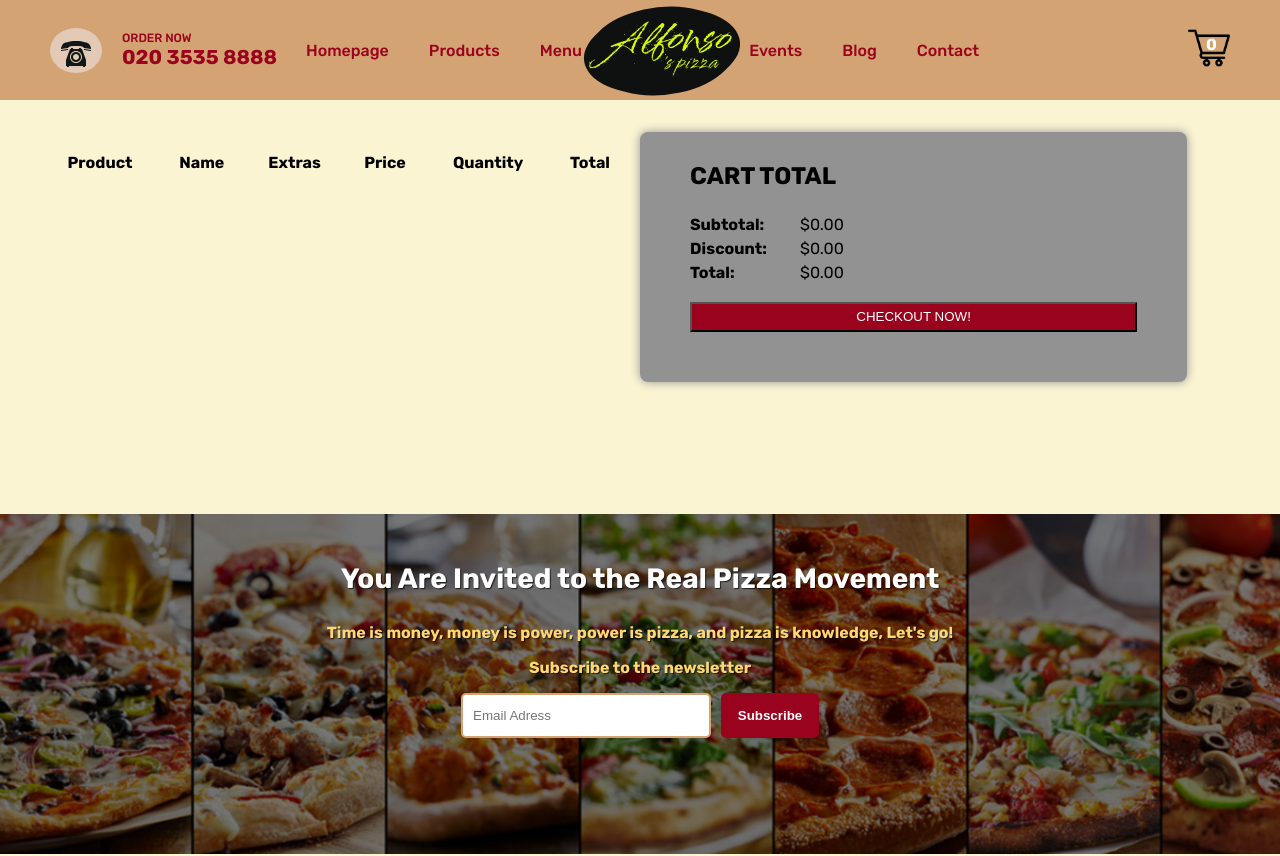
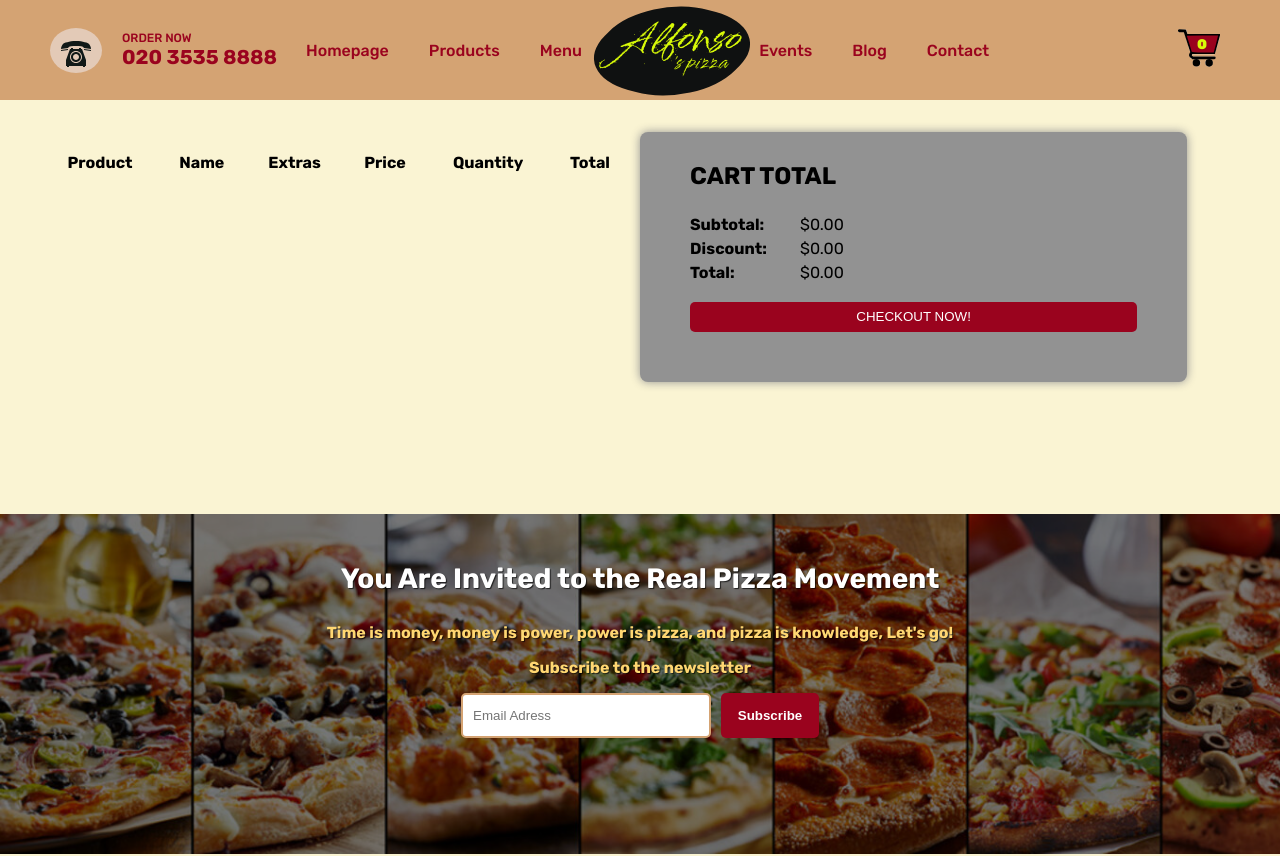
Before and after one commit to ChavesSWDev/next-pizza-app, a Next.js app: page /cart in a window 1280 px wide. Shown: the top 856 px of the page. Built offline with nearby package versions, Linux system fonts and the light colour scheme.

Commit message:
Cart style update

```diff
--- a/component/Navbar.jsx
+++ b/component/Navbar.jsx
@@ -126,7 +126,9 @@ const Navbar = () => {
         </div>
         <div className={styles.item}>
           <ul className={styles.list}>
-            <li className={styles.listItem}>Homepage</li>
+            <Link href="/" passHref >
+              <li className={styles.listItem}>Homepage</li>
+            </Link>
             <li className={styles.listItem}>Products </li>
             <li className={styles.listItem}>Menu</li>
             <p className="logo">
@@ -143,7 +145,7 @@ const Navbar = () => {
           <Link href="/cart" passHref>
             <div className={styles.cart}>
               <Image
-                src="/images/cart.png"
+                src="/images/cart1.svg"
                 width="42px"
                 height="42px"
                 alt="call"
--- a/styles/Footer.module.css
+++ b/styles/Footer.module.css
@@ -78,6 +78,7 @@
 }
 .card:first-child {
     width: 75%;
+    padding-left: 20px;
 }
 .card:last-child {
     width: 25%;
--- a/styles/Navbar.module.css
+++ b/styles/Navbar.module.css
@@ -71,22 +71,20 @@
 }
 
 .cart {
-    filter: invert(100%);
+    padding: 10px;
     cursor: pointer;
+    z-index: 15;
+    position: relative;
 }
 
 .counter {
-    display: flex;
-    filter: invert(100%);
-    color: #fff;
-    text-align: center;
+    font-size: 14px;
+    font-weight: 900;
+    color: var(--logo-yellow);
     position: absolute;
-    right:13px;
-    top: 8px;
-    font-weight: bolder;
+    right:23px;
+    top: 19px;
 }
-
-
 .hamburger {
     filter:invert(90%) drop-shadow(0 1px 1px #0006 ) ;
     display: none;
--- a/styles/globals.css
+++ b/styles/globals.css
@@ -27,6 +27,13 @@ a {
   box-sizing: border-box;
 }
 
+button {
+  border: none;
+  cursor: pointer;
+  border-radius: 5px;
+
+}
+
 :root {
   --main-color:  #d4a373;
   --secondary-color: #9a031e;
@@ -43,7 +50,7 @@ a {
   font-weight: larger;
   font-size: 38px;
   line-height: 20px;
-  margin: 10px 0 0 0;
+  margin: 10px 0 0 10px;
   position: relative;
   z-index: 10;
 }
```
Also changed, not shown: public/images/cart1.svg (added).
